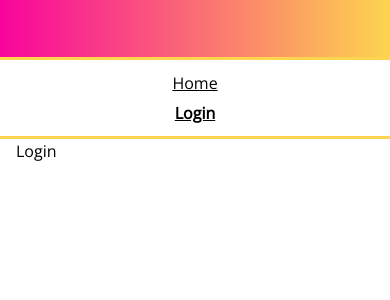
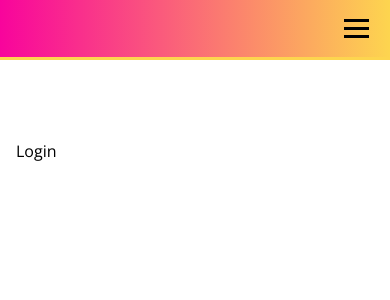
Before and after one commit to sergioviniciuss/styled-components-playground, a React (Create React App) app: page /login in a window 390 px wide. Shown: the top 300 px of the page. Built offline with nearby package versions, Linux system fonts and the light colour scheme.

Commit message:
Feat(Header): Adds mobile menu

```diff
--- a/src/components/common/Header.js
+++ b/src/components/common/Header.js
@@ -1,4 +1,4 @@
-import React from "react";
+import React, { useState } from "react";
 import styled from "styled-components";
 import { Link as ReactRouterDomLink, useLocation } from "react-router-dom";
 
@@ -14,7 +14,7 @@
 `;
 
 const Menu = styled.nav`
-  display: block;
+  display: ${p => p.open ? 'block' : 'none'};
   font-family: "Open Sans";
   position: absolute;
   width: 100%;
@@ -51,11 +51,33 @@
   color: black;
 `;
 
+const MobileMenuIcon = styled.div`
+  margin: auto 0 auto auto;
+  width: 25px;
+  min-width: 25px;
+  padding: 5px;
+  > div {
+    height: 3px;
+    background: black;
+    margin: 5px 0;
+    width: 100%;
+  }
+  @media(min-width:768px){
+    display: none;
+  }
+`;
+
 const Header = () => {
   const { pathname } = useLocation();
+  const [menuOpen, setMenuOpen] = useState(false);
   return (
     <HeaderWrapper>
-      <Menu>
+      <MobileMenuIcon onClick={() => setMenuOpen( state => !state)}>
+        <div />
+        <div />
+        <div />
+      </MobileMenuIcon>
+      <Menu open={menuOpen}>
         <StyledLink to="/" isActive={pathname === "/"}>
           Home
         </StyledLink>
```
